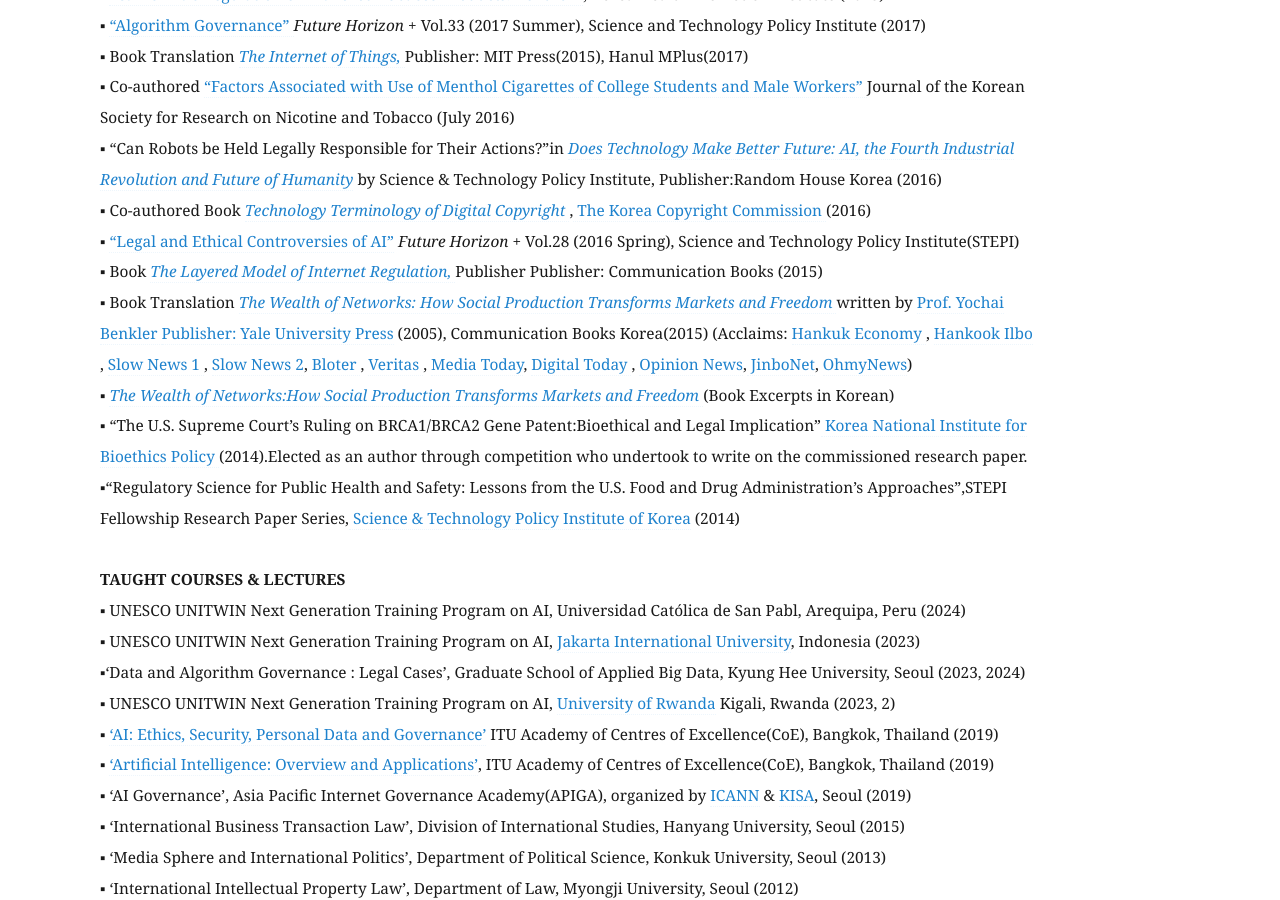
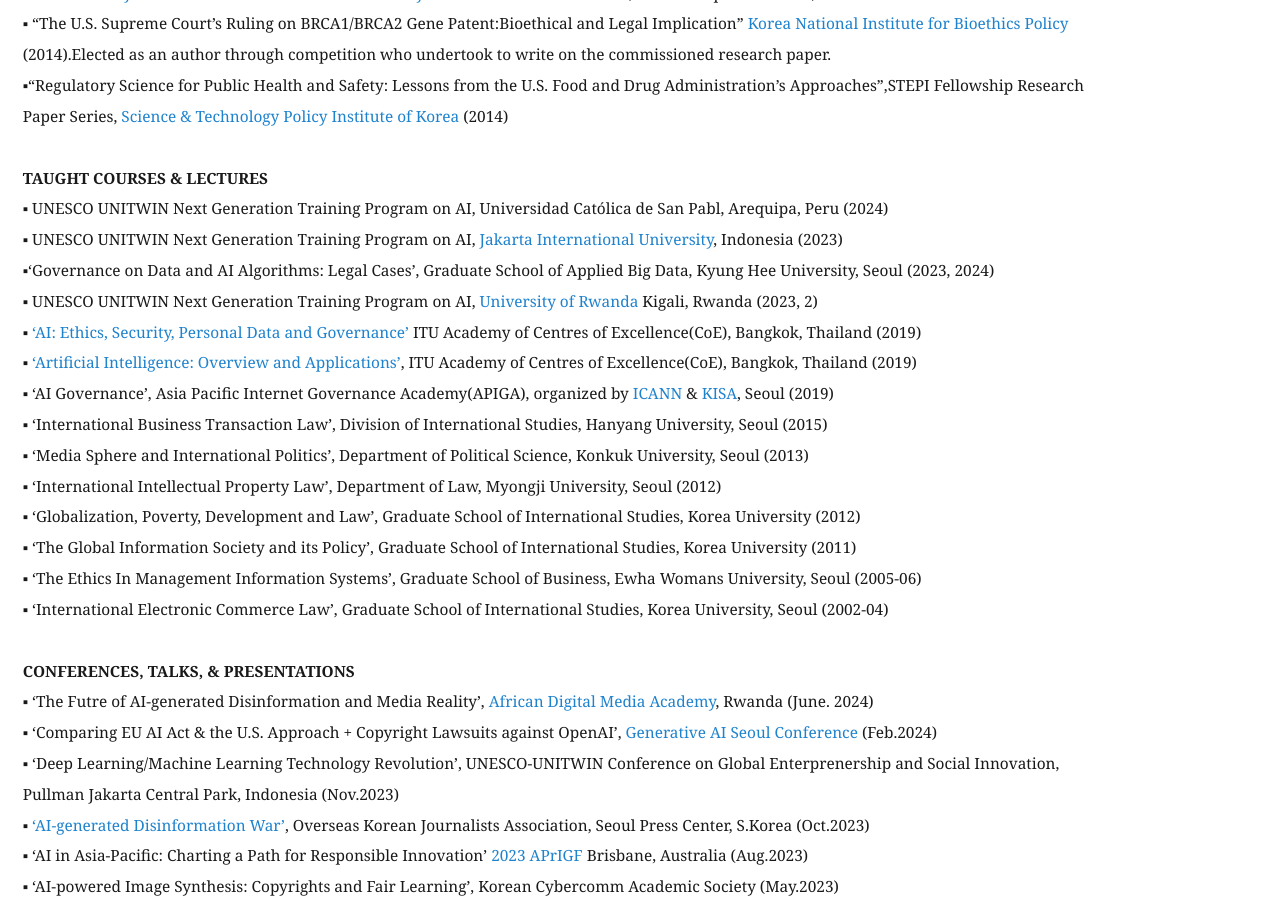
Before and after one commit to eunchangchoi/eunchangchoi.github.io, a Jekyll site: the page built from index.md, in a window 1280 px wide and 900 px high, scrolled down 4090 px. Built offline with Jekyll 4.4.1, drawn with Linux system fonts in a browser that asks for light colours; our own code applies the rules of GitHub Pages for plain Markdown files; some of the changed text lies outside the part shown.

Commit message:
Update index.md

```diff
--- a/index.md
+++ b/index.md
@@ -1,4 +1,4 @@
----
+r---
 layout: archive
 permalink: /
 title: "Eun Chang Choi 최은창"
@@ -86,7 +86,7 @@
  <strong> TAUGHT COURSES & LECTURES</strong> <br>
 ▪ UNESCO UNITWIN Next Generation Training Program on AI, Universidad Católica de San Pabl, Arequipa, Peru (2024) <br>
 ▪ UNESCO UNITWIN Next Generation Training Program on AI, <a href="https://jiu.ac/"> Jakarta International University</a>, Indonesia (2023)  <br>
-▪‘Data and Algorithm Governance : Legal Cases’, Graduate School of Applied Big Data, Kyung Hee University, Seoul (2023, 2024) <br>
+▪‘Governance on Data and AI Algorithms: Legal Cases’, Graduate School of Applied Big Data, Kyung Hee University, Seoul (2023, 2024) <br>
 ▪ UNESCO UNITWIN Next Generation Training Program on AI, <a href="https://ur.ac.rw/"> University of Rwanda</a> Kigali, Rwanda (2023, 2) <br>
 ▪ <a href="https://www.itu.int/en/ITU-D/Regional-Presence/AsiaPacific/Pages/Events/2019/Artificial-Intelligence-Overview-and-Applications.aspx">‘AI: Ethics, Security, Personal Data and Governance’</a> ITU Academy of Centres of Excellence(CoE), Bangkok, Thailand (2019) <br>
 ▪ <a href="https://www.itu.int/en/ITU-D/Regional-Presence/AsiaPacific/Pages/Events/2019/Artificial-Intelligence-Overview-and-Applications.aspx"> ‘Artificial Intelligence: Overview and Applications’</a>, ITU Academy of Centres of Excellence(CoE), Bangkok, Thailand (2019) <br>
```
